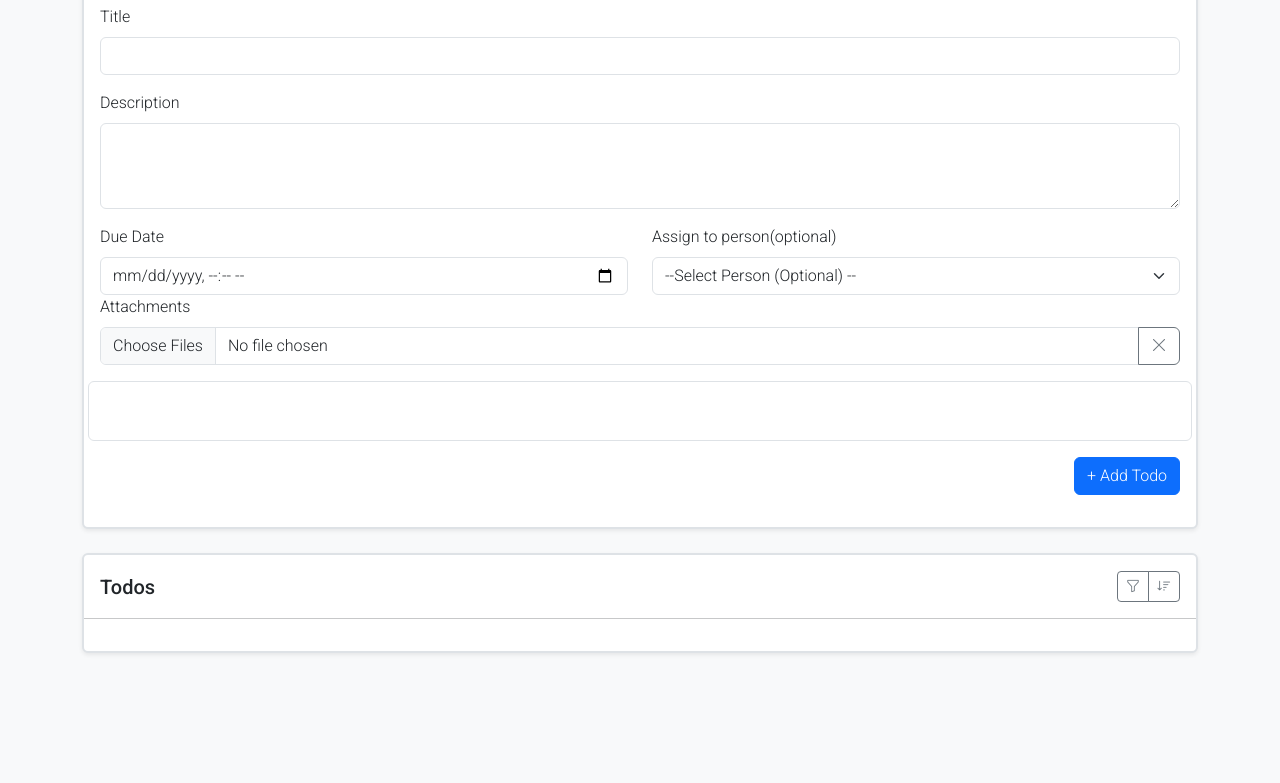
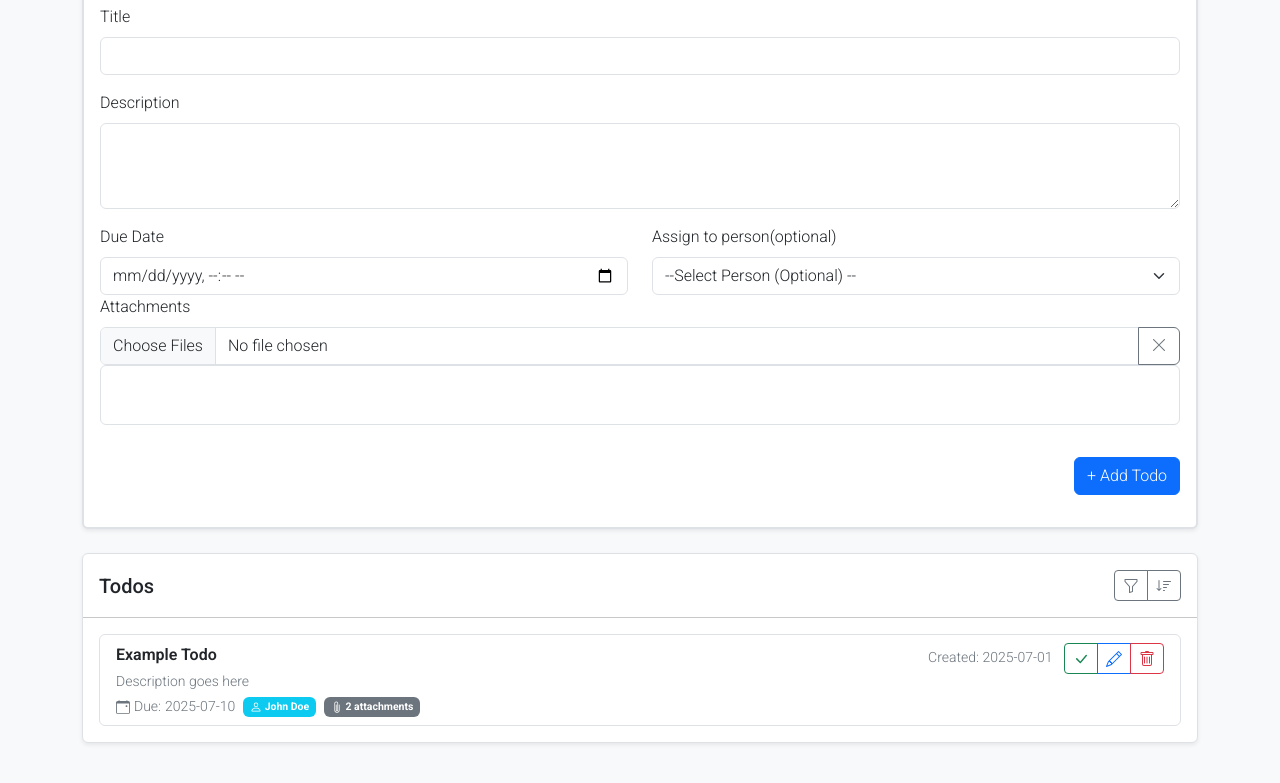
Before and after one commit to Zicocoder/G58-Bootstrap-Workshop, a plain HTML site: page index.html in a window 1280 px wide. Shown: the part 69-852 px from the top of the page. Before the commit the page ends 800 px from the top, so only its background shows below. Drawn offline with nearby package versions, Linux system fonts and the light colour scheme.

Commit message:
Moved <div class="border rounded.... one line up to fix formatiing

```diff
--- a/index.html
+++ b/index.html
@@ -68,10 +68,11 @@
               <input class="form-control" type="file" id="attachmentInput" multiple />
               <button class="btn btn-outline-secondary" type="btn-close"><i class="bi bi-x-lg"></i></button>
             </div>
+            <div class="border rounded p-3 mb-3" style="min-height: 60px;">
+              <!-- Attachment previews will go here later -->
+            </div>
           </div>
-          <div class="border rounded p-3 mb-3" style="min-height: 60px;">
-            <!-- Attachment previews will go here later -->
-          </div>
+
           <div class="d-flex justify-content-end">
             <button type="submit" class="btn btn-primary">+ Add Todo</button>
           </div>
@@ -79,38 +80,103 @@
     </div>
   </div>
 
-  <div class="bg-white rounded border border-2 shadow-sm  mt-4">
-    <div class="d-flex justify-content-between p-3 align-items-center">
-      <h2 class="h5 m-0">Todos</h2>
-      <!-- Toolbar aligned to the right -->
-      <div class="d-flex justify-content-end ">
-        <div class="btn-group" role="group" aria-label="Filter and sort">
-          <!-- Filter button -->
-          <button type="button" class="btn btn-outline-secondary btn-sm" id="btnFilter">
-            <i class="bi bi-funnel"></i>
-          </button>
+  <div class="bg-white rounded border shadow-sm mt-4 mb-5">
+    <div class="d-flex justify-content-between align-items-center p-3">
+      <h2 class="h5 mb-0">Todos</h2>
+      <div class="btn-group" aria-label="Filter">
+        <button type="button" class="btn btn-sm btn-outline-secondary">
+          <svg xmlns="http://www.w3.org/2000/svg" width="16" height="16" fill="currentColor" viewBox="0 0 16 16">
+            <path
+              d="M1.5 1.5A.5.5 0 0 1 2 1h12a.5.5 0 0 1 .5.5v2a.5.5 0 0 1-.128.334L10 8.692V13.5a.5.5 0 0 1-.342.474l-3 1A.5.5 0 0 1 6 14.5V8.692L1.628 3.834A.5.5 0 0 1 1.5 3.5zm1 .5v1.308l4.372 4.858A.5.5 0 0 1 7 8.5v5.306l2-.666V8.5a.5.5 0 0 1 .128-.334L13.5 3.308V2z" />
+          </svg>
+        </button>
+        <button type="button" class="btn btn-sm btn-outline-secondary">
+          <svg xmlns="http://www.w3.org/2000/svg" width="16" height="16" fill="currentColor" viewBox="0 0 16 16">
+            <path
+              d="M3.5 2.5a.5.5 0 0 0-1 0v8.793l-1.146-1.147a.5.5 0 0 0-.708.708l2 1.999.007.007a.497.497 0 0 0 .7-.006l2-2a.5.5 0 0 0-.707-.708L3.5 11.293zm3.5 1a.5.5 0 0 1 .5-.5h7a.5.5 0 0 1 0 1h-7a.5.5 0 0 1-.5-.5M7.5 6a.5.5 0 0 0 0 1h5a.5.5 0 0 0 0-1zm0 3a.5.5 0 0 0 0 1h3a.5.5 0 0 0 0-1zm0 3a.5.5 0 0 0 0 1h1a.5.5 0 0 0 0-1z" />
+          </svg>
+        </button>
+      </div>
+    </div>
 
-          <!-- Sort button -->
-          <button type="button" class="btn btn-outline-secondary btn-sm" id="btnSort">
-            <i class="bi bi-sort-down"></i>
+    <hr class="m-0">
 
-          </button>
-
+    <div class="container-lg">
+      <div class="row rounded border mx-1 my-3 py-2 pt-0 px-1 justify-content-between">
+        <div class="col-auto pt-2">
+          <p class="fw-semibold m-0">Example Todo</p>
+          <p class="small my-1 text-secondary">Description goes here</p>
         </div>
-
+        <div class="col-auto py-2 text-end small text-secondary">
+          <div class="d-none d-sm-inline">Created: <span class="me-2 text-nowrap"
+              id="createdDateDesktop">2025-07-01</span></div>
+          <div class="btn-group" aria-label="Edit">
+            <button type="button" class="btn btn-sm btn-outline-success" id="acceptBtn">
+              <svg xmlns="http://www.w3.org/2000/svg" width="16" height="16" fill="currentColor" class="bi bi-check-lg"
+                viewBox="0 0 16 16">
+                <path
+                  d="M12.736 3.97a.733.733 0 0 1 1.047 0c.286.289.29.756.01 1.05L7.88 12.01a.733.733 0 0 1-1.065.02L3.217 8.384a.757.757 0 0 1 0-1.06.733.733 0 0 1 1.047 0l3.052 3.093 5.4-6.425z" />
+              </svg>
+            </button>
+            <button type="button" class="btn btn-sm btn-outline-primary" id="editBtn">
+              <svg xmlns="http://www.w3.org/2000/svg" width="16" height="16" fill="currentColor" class="bi bi-pencil"
+                viewBox="0 0 16 16">
+                <path
+                  d="M12.146.146a.5.5 0 0 1 .708 0l3 3a.5.5 0 0 1 0 .708l-10 10a.5.5 0 0 1-.168.11l-5 2a.5.5 0 0 1-.65-.65l2-5a.5.5 0 0 1 .11-.168zM11.207 2.5 13.5 4.793 14.793 3.5 12.5 1.207zm1.586 3L10.5 3.207 4 9.707V10h.5a.5.5 0 0 1 .5.5v.5h.5a.5.5 0 0 1 .5.5v.5h.293zm-9.761 5.175-.106.106-1.528 3.821 3.821-1.528.106-.106A.5.5 0 0 1 5 12.5V12h-.5a.5.5 0 0 1-.5-.5V11h-.5a.5.5 0 0 1-.468-.325" />
+              </svg>
+            </button>
+            </button>
+            <button type="button" class="btn btn-sm btn-outline-danger" id="deleteBtn">
+              <svg xmlns="http://www.w3.org/2000/svg" width="16" height="16" fill="currentColor" class="bi bi-trash"
+                viewBox="0 0 16 16">
+                <path
+                  d="M5.5 5.5A.5.5 0 0 1 6 6v6a.5.5 0 0 1-1 0V6a.5.5 0 0 1 .5-.5m2.5 0a.5.5 0 0 1 .5.5v6a.5.5 0 0 1-1 0V6a.5.5 0 0 1 .5-.5m3 .5a.5.5 0 0 0-1 0v6a.5.5 0 0 0 1 0z" />
+                <path
+                  d="M14.5 3a1 1 0 0 1-1 1H13v9a2 2 0 0 1-2 2H5a2 2 0 0 1-2-2V4h-.5a1 1 0 0 1-1-1V2a1 1 0 0 1 1-1H6a1 1 0 0 1 1-1h2a1 1 0 0 1 1 1h3.5a1 1 0 0 1 1 1zM4.118 4 4 4.059V13a1 1 0 0 0 1 1h6a1 1 0 0 0 1-1V4.059L11.882 4zM2.5 3h11V2h-11z" />
+              </svg>
+            </button>
+          </div>
+        </div>
+        <div class="col-12 small text-secondary">
+          <div class="row gx-2">
+            <div class="col-sm-auto">
+              <div class="d-block d-sm-none mb-1">
+                Created: <span class="me-2 text-nowrap" id="createdDateMobile">2025-07-01</span>
+              </div>
+              <div class="d-flex align-items-center">
+                <svg xmlns="http://www.w3.org/2000/svg" width="14" height="14" fill="currentColor" class="me-1"
+                  viewBox="0 0 16 16">
+                  <path d="M11 6.5a.5.5 0 0 1 .5-.5h1a.5.5 0 0 1 .5.5v1a.5.5 0 0 1-.5.5h-1a.5.5 0 0 1-.5-.5z" />
+                  <path
+                    d="M3.5 0a.5.5 0 0 1 .5.5V1h8V.5a.5.5 0 0 1 1 0V1h1a2 2 0 0 1 2 2v11a2 2 0 0 1-2 2H2a2 2 0 0 1-2-2V3a2 2 0 0 1 2-2h1V.5a.5.5 0 0 1 .5-.5M1 4v10a1 1 0 0 0 1 1h12a1 1 0 0 0 1-1V4z" />
+                </svg>
+                Due:<span class="ms-1 text-nowrap" id="dueDate">2025-07-10</span>
+              </div>
+            </div>
+            <div class="col-sm-auto mt-2 mt-sm-0 d-flex align-items-center gap-2">
+              <span id="name" class="badge text-bg-info text-white py-1">
+                <svg xmlns="http://www.w3.org/2000/svg" width="12" height="12" fill="currentColor"
+                  class="align-text-bottom" viewBox="0 0 16 16">
+                  <path
+                    d="M8 8a3 3 0 1 0 0-6 3 3 0 0 0 0 6m2-3a2 2 0 1 1-4 0 2 2 0 0 1 4 0m4 8c0 1-1 1-1 1H3s-1 0-1-1 1-4 6-4 6 3 6 4m-1-.004c-.001-.246-.154-.986-.832-1.664C11.516 10.68 10.289 10 8 10s-3.516.68-4.168 1.332c-.678.678-.83 1.418-.832 1.664z" />
+                </svg>
+                John Doe
+              </span>
+              <span id="attachement" class="badge text-bg-secondary text-white py-1">
+                <svg xmlns="http://www.w3.org/2000/svg" width="12" height="12" fill="currentColor"
+                  class="align-text-bottom" viewBox="0 0 16 16">
+                  <path
+                    d="M4.5 3a2.5 2.5 0 0 1 5 0v9a1.5 1.5 0 0 1-3 0V5a.5.5 0 0 1 1 0v7a.5.5 0 0 0 1 0V3a1.5 1.5 0 1 0-3 0v9a2.5 2.5 0 0 0 5 0V5a.5.5 0 0 1 1 0v7a3.5 3.5 0 1 1-7 0z" />
+                </svg>
+                2 attachments
+              </span>
+            </div>
+          </div>
+        </div>
       </div>
-
     </div>
-    <hr class="m-0 p-3">
-
-
-
-
   </div>
 
-  </div>
 </body>
 
-
-
 </html>
```
